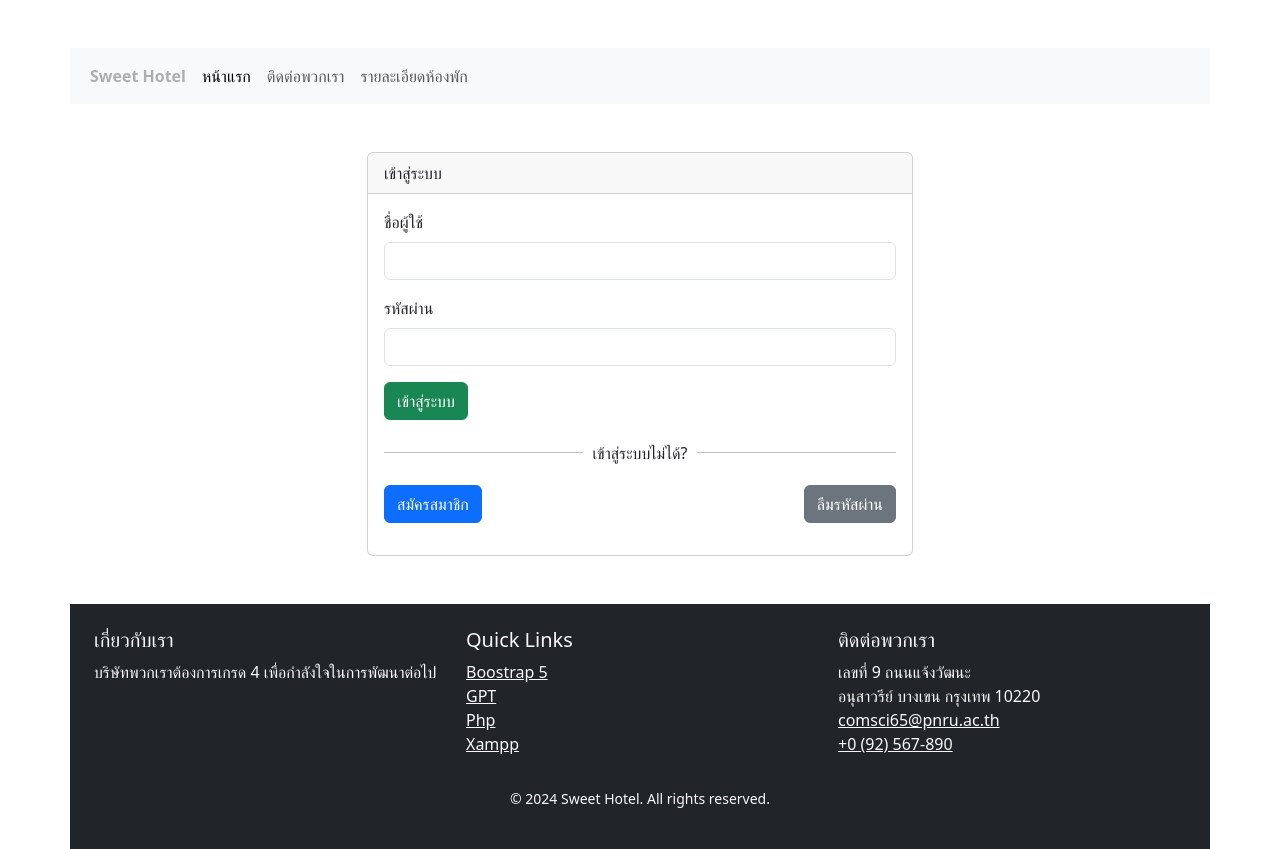
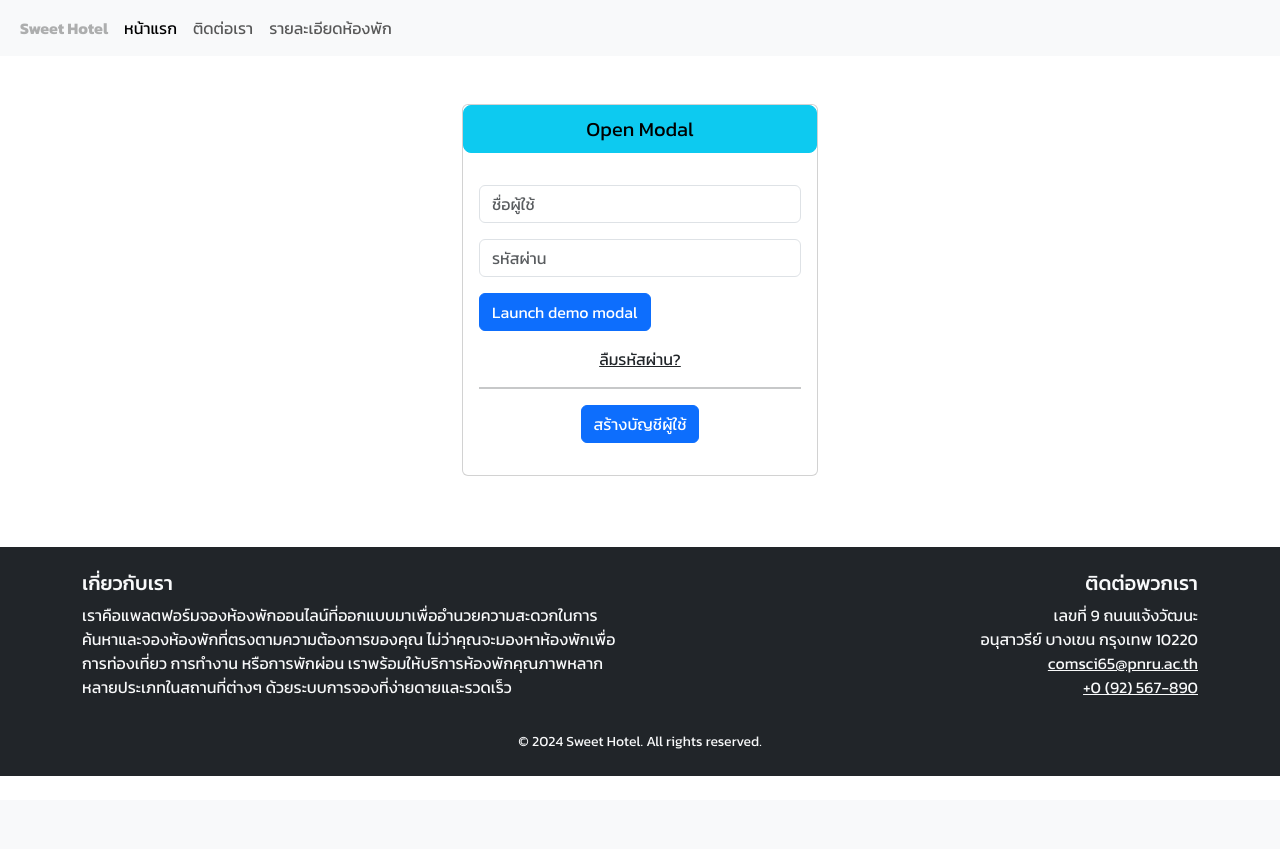
Before and after one commit to GUIDEkitti/proj_drChanvate, a PHP site: page /login.php in a window 1280 px wide. After the commit the page ends 776 px from the top, so only its background shows below. Run offline with PHP 8.4, Linux system fonts and the light colour scheme; data comes from the database, SQL or seed files in the repository; data that the repository does not hold is empty.

Commit message:
feat: add new design

```diff
--- a/footer.php
+++ b/footer.php
@@ -19,14 +19,26 @@ if (mysqli_num_rows($res_quicklink) > 0) {
 }
 ?>
 
-<footer class="container bg-dark text-light mt-5">
+<footer class="bg-dark text-light mt-5 w-100 bottom-0">
     <div class="container py-4">
         <div class="row">
-            <div class="col-md-4">
+            <div class="col-md-6">
                 <h5>เกี่ยวกับเรา</h5>
-                <p>บริษัทพวกเราต้องการเกรด 4 เพื่อกำลังใจในการพัฒนาต่อไป</p>
+                <p>เราคือแพลตฟอร์มจองห้องพักออนไลน์ที่ออกแบบมาเพื่ออำนวยความสะดวกในการค้นหาและจองห้องพักที่ตรงตามความต้องการของคุณ
+                    ไม่ว่าคุณจะมองหาห้องพักเพื่อการท่องเที่ยว การทำงาน หรือการพักผ่อน
+                    เราพร้อมให้บริการห้องพักคุณภาพหลากหลายประเภทในสถานที่ต่างๆ ด้วยระบบการจองที่ง่ายดายและรวดเร็ว
+                </p>
+<!--
+                <h5>ภารกิจของเรา</h5>
+                <p>เรามุ่งมั่นที่จะเป็นส่วนหนึ่งในการสร้างประสบการณ์ที่ดีสำหรับผู้ใช้งาน ด้วยการเสนอราคาที่โปร่งใส การให้บริการลูกค้าที่เป็นมิตร และระบบที่ทันสมัยเพื่อให้การจองห้องพักเป็นเรื่องง่ายและสะดวกสบาย
+                </p> -->
+
+
+
+
+
             </div>
-            <div class="col-md-4">
+            <!-- <div class="col-md-4">
                 <h5>Quick Links</h5>
                 <ul class="list-unstyled">
                     <?php foreach ($random_keys as $key) { ?>
@@ -37,10 +49,10 @@ if (mysqli_num_rows($res_quicklink) > 0) {
                         </li>
                     <?php } ?>
                 </ul>
-            </div>
-            <div class="col-md-4">
-                <h5 id="contact">ติดต่อพวกเรา</h5>
-                <address>
+            </div> -->
+            <div class="col-md-6">
+                <h5 id="contact" class="text-end">ติดต่อพวกเรา</h5>
+                <address class="text-end">
                     เลขที่ 9 ถนนแจ้งวัฒนะ<br>
                     อนุสาวรีย์ บางเขน กรุงเทพ 10220<br>
                     <a href="mailto:info@comsci65@pnru.ac.th" class="text-light">comsci65@pnru.ac.th</a><br>
@@ -48,7 +60,7 @@ if (mysqli_num_rows($res_quicklink) > 0) {
                 </address>
             </div>
         </div>
-        <div class="text-center py-3">
+        <div class="text-center pt-3">
             <small>&copy; 2024 <?php echo $title; ?>. All rights reserved.</small>
         </div>
     </div>
--- a/header.php
+++ b/header.php
@@ -1,6 +1,6 @@
 <?php include("config.php"); ?>
 
-<nav class="container navbar navbar-expand-lg navbar-light bg-light mt-5">
+<nav class="navbar navbar-expand-lg navbar-light bg-light">
     <div class="container-fluid">
         <button class="navbar-toggler" type="button" data-bs-toggle="collapse" data-bs-target="#navbarNav"
             aria-controls="navbarNav" aria-expanded="false" aria-label="Toggle navigation">
@@ -17,7 +17,7 @@
                     <a class="nav-link active" aria-current="page" href="index.php">หน้าแรก</a>
                 </li>
                 <li class="nav-item">
-                    <a class="nav-link" href="#contact">ติดต่อพวกเรา</a>
+                    <a class="nav-link" href="#contact">ติดต่อเรา</a>
                 </li>
                 <li class="nav-item">
                     <a class="nav-link" href="#">รายละเอียดห้องพัก</a>
--- a/index.php
+++ b/index.php
@@ -20,6 +20,9 @@ if (isset($_SESSION['user'])) {
     <link href="https://cdn.jsdelivr.net/npm/bootstrap@5.3.0/dist/css/bootstrap.min.css" rel="stylesheet">
     <link rel="icon" href="favicon.ico" type="image/x-icon">
     <link rel="stylesheet" href="style.css">
+    <link rel="preconnect" href="https://fonts.googleapis.com">
+    <link rel="preconnect" href="https://fonts.gstatic.com" crossorigin>
+    <link href="https://fonts.googleapis.com/css2?family=Kanit:ital,wght@0,100;0,200;0,300;0,400;0,500;0,600;0,700;0,800;0,900;1,100;1,200;1,300;1,400;1,500;1,600;1,700;1,800;1,900&display=swap" rel="stylesheet">
 </head>
 
 <body>
--- a/login.php
+++ b/login.php
@@ -14,6 +14,10 @@ $conn->close();
     <link href="https://cdn.jsdelivr.net/npm/bootstrap@5.3.0/dist/css/bootstrap.min.css" rel="stylesheet">
     <link rel="icon" href="favicon.ico" type="image/x-icon">
     <link rel="stylesheet" href="style.css">
+    <link rel="preconnect" href="https://fonts.googleapis.com">
+    <link rel="preconnect" href="https://fonts.gstatic.com" crossorigin>
+    <link href="https://fonts.googleapis.com/css2?family=Kanit:ital,wght@0,100;0,200;0,300;0,400;0,500;0,600;0,700;0,800;0,900;1,100;1,200;1,300;1,400;1,500;1,600;1,700;1,800;1,900&display=swap" rel="stylesheet">
+
     <style>
         .hr-container {
             display: flex;
@@ -45,34 +49,68 @@ $conn->close();
 <body>
     <?php include("header.php"); ?>
 
-    <div class="container mt-5">
+
+
+    <div class="container mt-5" style="height: calc(100vh - 253px - 56px - 6rem);">
         <div class="row justify-content-center">
-            <div class="col-md-6">
+            <div class="col-sm-8 col-md-5 col-xl-4">
                 <div class="form-container active" id="login-form">
                     <div class="card">
-                        <div class="card-header">
+                        <!-- <div class="card-header">
                             เข้าสู่ระบบ
+                        </div> -->
+
+                        <button type="button" class="btn btn-info btn-lg" data-toggle="modal" data-target="#myModal">Open Modal</button>
+
+                        <!-- Modal -->
+                        <div class="modal fade" id="myModal" role="dialog">
+                            <div class="modal-dialog">
+
+                                <!-- Modal content-->
+                                <div class="modal-content">
+                                    <div class="modal-header">
+                                        <button type="button" class="close" data-dismiss="modal">&times;</button>
+                                        <h4 class="modal-title">Modal Header</h4>
+                                    </div>
+                                    <div class="modal-body">
+                                        <p>Some text in the modal.</p>
+                                    </div>
+                                    <div class="modal-footer">
+                                        <button type="button" class="btn btn-default" data-dismiss="modal">Close</button>
+                                    </div>
+                                </div>
+
+                            </div>
                         </div>
+
+
                         <div class="card-body">
                             <form action="login_db.php" method="POST">
-                                <div class="mb-3">
-                                    <label for="user" class="form-label">ชื่อผู้ใช้</label>
-                                    <input type="text" class="form-control" id="user" name="user" required>
+                                <div class="py-3">
+                                    <!-- <label for="user" class="form-label">ชื่อผู้ใช้</label> -->
+                                    <input type="text" class="form-control" id="user" name="user" placeholder="ชื่อผู้ใช้" required>
                                 </div>
                                 <div class="mb-3">
-                                    <label for="password" class="form-label">รหัสผ่าน</label>
-                                    <input type="password" class="form-control" id="" name="password" required>
+                                    <!-- <label for="password" class="form-label">รหัสผ่าน</label> -->
+                                    <input type="password" class="form-control" id="" name="password" placeholder="รหัสผ่าน" required>
                                 </div>
-                                <button type="submit" class="btn btn-success" name="login_db">เข้าสู่ระบบ</button>
+                                <button type="button" class="btn btn-primary" data-toggle="modal" data-target="#exampleModalCenter">
+                                    Launch demo modal
+                                </button>
+                                <!-- <button type="submit" class="btn btn-success w-100" name="login_db">เข้าสู่ระบบ</button> -->
                             </form>
-                            <div class="hr-container">
+                            <div class="text-center">
+                                <a href="#" class="text-reset">ลืมรหัสผ่าน?</a>
+                            </div>
+                            <hr class="border-bottom border border-dark">
+                            <!-- <div class="hr-container">
                                 <hr class="line">
                                 <div class="text">เข้าสู่ระบบไม่ได้?</div>
                                 <hr class="line">
-                            </div>
-                            <div class="d-flex justify-content-between py-3">
-                                <a href="#" class="btn btn-primary" onclick="toggleForms()">สมัครสมาชิก</a>
-                                <a href="#" class="btn btn-secondary">ลืมรหัสผ่าน</a>
+                            </div> -->
+                            <div class="pb-3 text-center">
+                                <a href="#" class="btn btn-primary" onclick="toggleForms()">สร้างบัญชีผู้ใช้</a>
+                                <!-- <a href="#" class="btn btn-secondary">ลืมรหัสผ่าน?</a> -->
                             </div>
                         </div>
                     </div>
@@ -121,6 +159,25 @@ $conn->close();
                         </div>
                     </div>
                 </div>
+                <div class="modal fade" id="exampleModalCenter" tabindex="-1" role="dialog" aria-labelledby="exampleModalCenterTitle" aria-hidden="true">
+                    <div class="modal-dialog modal-dialog-centered" role="document">
+                        <div class="modal-content">
+                            <div class="modal-header">
+                                <h5 class="modal-title" id="exampleModalLongTitle">Modal title</h5>
+                                <button type="button" class="close" data-dismiss="modal" aria-label="Close">
+                                    <span aria-hidden="true">&times;</span>
+                                </button>
+                            </div>
+                            <div class="modal-body">
+                                ...
+                            </div>
+                            <div class="modal-footer">
+                                <button type="button" class="btn btn-secondary" data-dismiss="modal">Close</button>
+                                <button type="button" class="btn btn-primary">Save changes</button>
+                            </div>
+                        </div>
+                    </div>
+                </div>
             </div>
         </div>
     </div>
@@ -131,6 +188,12 @@ $conn->close();
         function toggleForms() {
             var loginForm = document.getElementById('login-form');
             var registerForm = document.getElementById('register-form');
+            loginForm.classList.toggle('active');
+            registerForm.classList.toggle('active');
+        }
+
+        function alertError() {
+            var loginForm = document.getElementById('exampleModalCenter');
             loginForm.classList.toggle('active');
             registerForm.classList.toggle('active');
         }
--- a/style.css
+++ b/style.css
@@ -1,3 +1,7 @@
 .main {
   height: 1000px;
 }
+
+* {
+  font-family: "Kanit", system-ui;
+}
```
Also changed, not shown: 1 other file.
